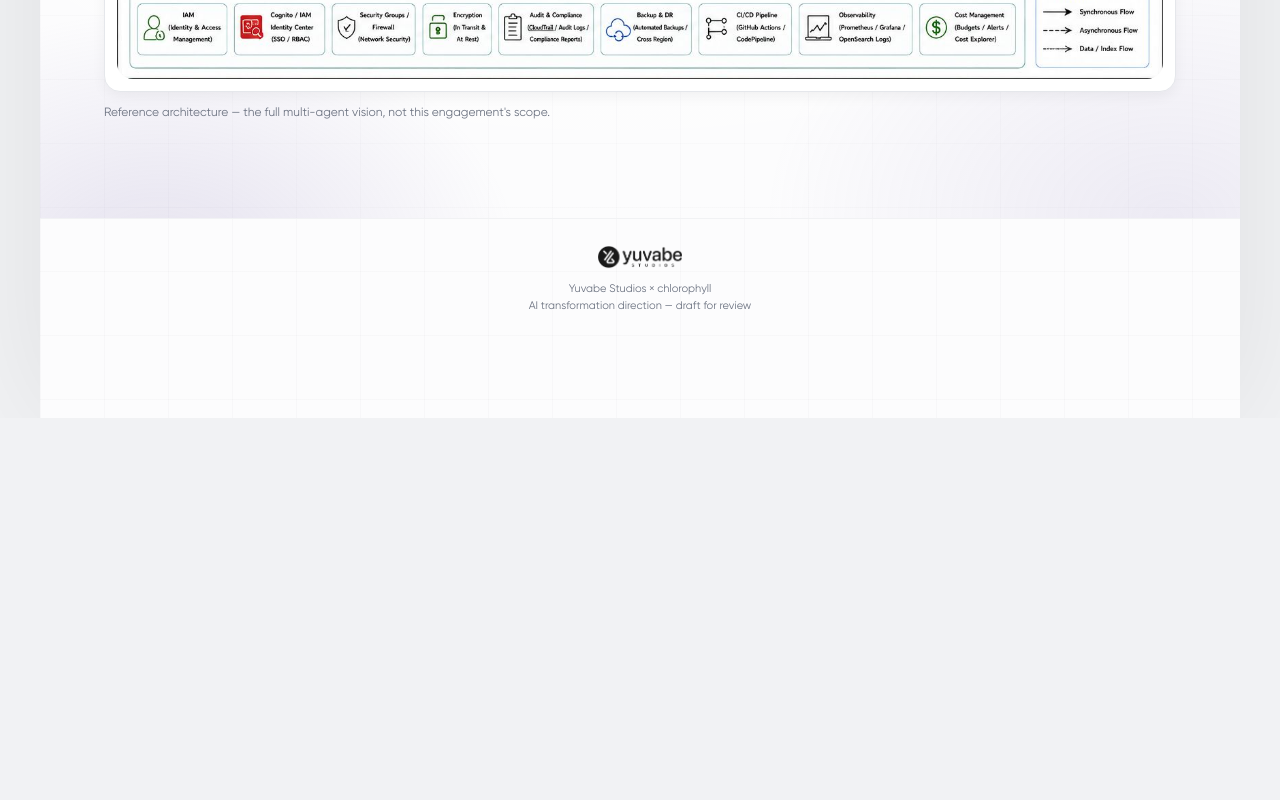
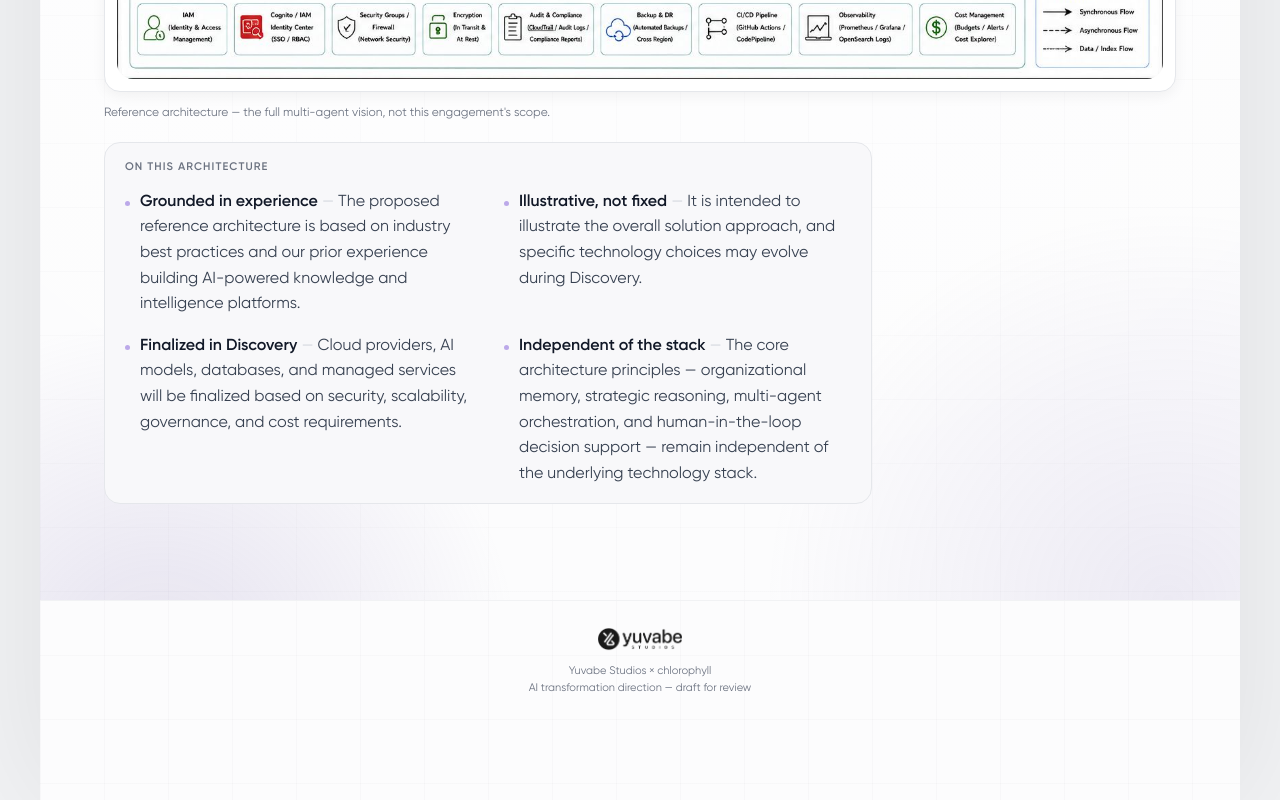
Before and after one commit to yuvabe-ai-labs/proposal-chlorophyll, a Next.js app: page /agentic-spectrum in a window 1280 px wide. Shown: the part 2353-3153 px from the top of the page. Before the commit the page ends 2771 px from the top, so only its background shows below. Built offline with nearby package versions, Linux system fonts and the light colour scheme; a web font is replaced by a local one.

Commit message:
new slides added

```diff
--- a/src/app/agentic-spectrum/page.tsx
+++ b/src/app/agentic-spectrum/page.tsx
@@ -93,6 +93,27 @@ const SCOPE: Record<Scope, { label: string; cls: string }> = {
   partial: { label: "In scope · early", cls: "border-yellow-500/35 bg-yellow-500/12 text-yellow-500" },
   horizon: { label: "Subject to Discovery", cls: "border-white/15 bg-white/[0.04] text-white/45" },
 };
+
+/* Companion notes shown under the reference-architecture diagram. `lead` is a
+   scannable bold anchor; `body` is the verbatim note text. */
+const ARCH_NOTES: { lead: string; body: string }[] = [
+  {
+    lead: "Grounded in experience",
+    body: "The proposed reference architecture is based on industry best practices and our prior experience building AI-powered knowledge and intelligence platforms.",
+  },
+  {
+    lead: "Illustrative, not fixed",
+    body: "It is intended to illustrate the overall solution approach, and specific technology choices may evolve during Discovery.",
+  },
+  {
+    lead: "Finalized in Discovery",
+    body: "Cloud providers, AI models, databases, and managed services will be finalized based on security, scalability, governance, and cost requirements.",
+  },
+  {
+    lead: "Independent of the stack",
+    body: "The core architecture principles — organizational memory, strategic reasoning, multi-agent orchestration, and human-in-the-loop decision support — remain independent of the underlying technology stack.",
+  },
+];
 
 export default function AgenticSpectrumPage() {
   return (
@@ -220,6 +241,24 @@ export default function AgenticSpectrumPage() {
               <span className="whitespace-nowrap text-neutral-400 sm:hidden">scroll to explore →</span>
             </figcaption>
           </figure>
+
+          <div className="reveal mt-5 rounded-2xl border border-neutral-200 bg-neutral-50 px-5 py-4 lg:max-w-3xl">
+            <div className="text-[11px] font-semibold uppercase tracking-[0.1em] text-neutral-500">
+              On this architecture
+            </div>
+            <div className="mt-3.5 grid grid-cols-1 gap-x-8 gap-y-4 sm:grid-cols-2">
+              {ARCH_NOTES.map((n) => (
+                <div key={n.lead} className="flex items-start gap-2.5">
+                  <span className="mt-[11px] h-[5px] w-[5px] flex-none rounded-full bg-purple-tint-40" />
+                  <p className="text-[16px] leading-[1.6] text-neutral-700">
+                    <span className="font-semibold text-neutral-900">{n.lead}</span>
+                    <span className="text-neutral-300"> — </span>
+                    {n.body}
+                  </p>
+                </div>
+              ))}
+            </div>
+          </div>
         </Section>
 
         <Footer />
```
